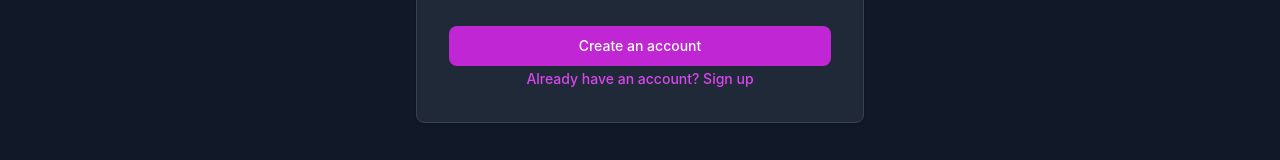
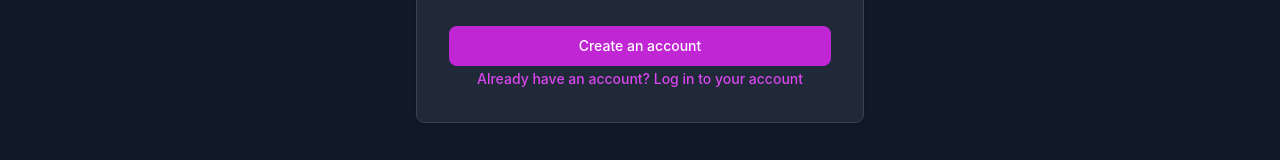
Before and after one commit to vandojo/on-the-menu, a React (Create React App) app in the folder client/: page /register in a window 1280 px wide. Shown: the part 624-784 px from the top of the page. Built offline with nearby package versions, Linux system fonts and the light colour scheme.

Commit message:
Fixed the text in the signup form, that should now reflect what a user clicks when they have an account

```diff
--- a/client/src/components/signupform.js
+++ b/client/src/components/signupform.js
@@ -100,7 +100,7 @@ export function SignUpForm({login_page_route}) {
                 href={login_page_route}
                 className="font-medium text-sm  hover:underline text-fuchsia-500"
               >
-                Already have an account? Sign up
+                Already have an account? Log in to your account
               </a>
             </form>
           </div>
```
